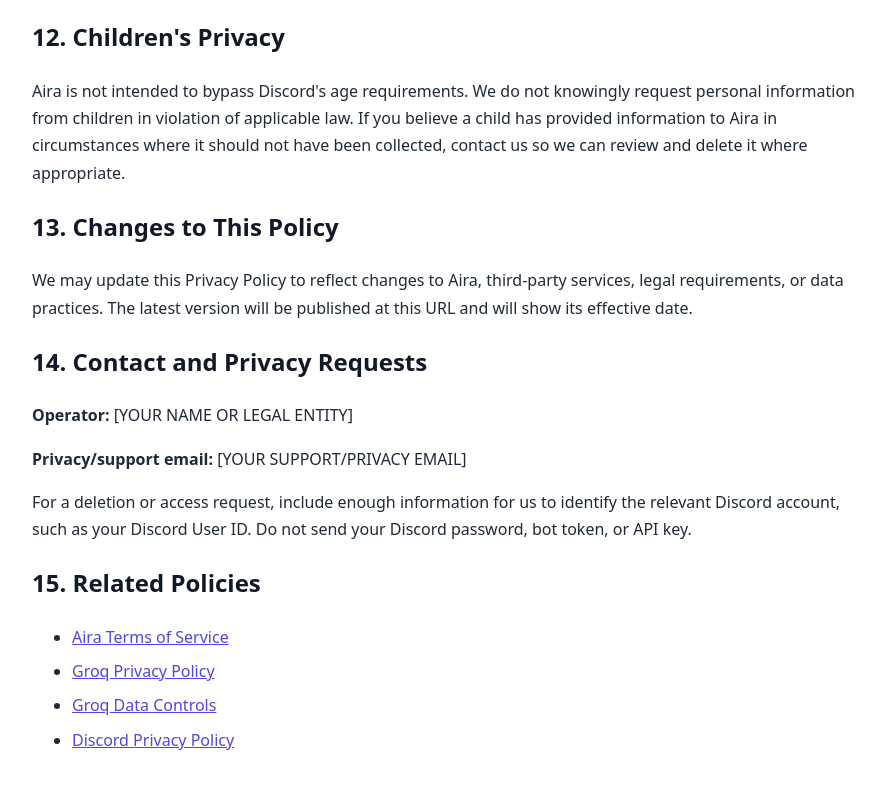
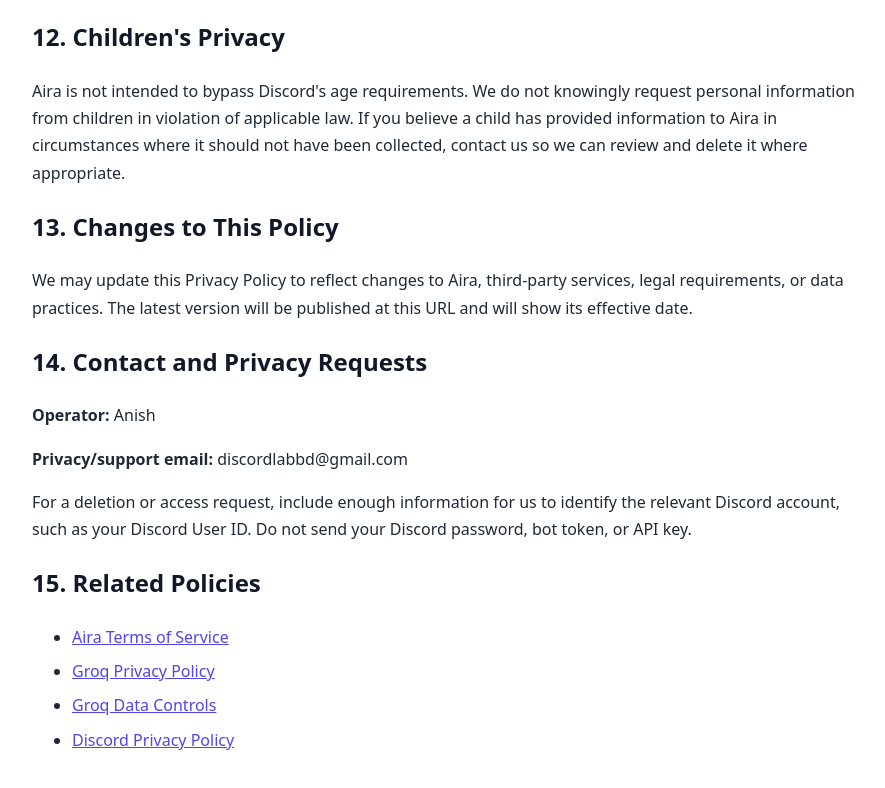
Before and after one commit to anishage18-a11y/ayra, a plain HTML site: page privacy.html in a window 1280 px wide. Shown: the part 4059-4847 px from the top of the page, without its empty margins (194-1079 px from the left). Drawn offline with Linux system fonts and the light colour scheme.

Commit message:
Update privacy.html

```diff
--- a/privacy.html
+++ b/privacy.html
@@ -103,8 +103,8 @@
 <p>We may update this Privacy Policy to reflect changes to Aira, third-party services, legal requirements, or data practices. The latest version will be published at this URL and will show its effective date.</p>
 
 <h2>14. Contact and Privacy Requests</h2>
-<p><strong>Operator:</strong> [YOUR NAME OR LEGAL ENTITY]</p>
-<p><strong>Privacy/support email:</strong> [YOUR SUPPORT/PRIVACY EMAIL]</p>
+<p><strong>Operator:</strong> Anish </p>
+<p><strong>Privacy/support email:</strong> discordlabbd@gmail.com </p>
 <p>For a deletion or access request, include enough information for us to identify the relevant Discord account, such as your Discord User ID. Do not send your Discord password, bot token, or API key.</p>
 
 <h2>15. Related Policies</h2>
```
